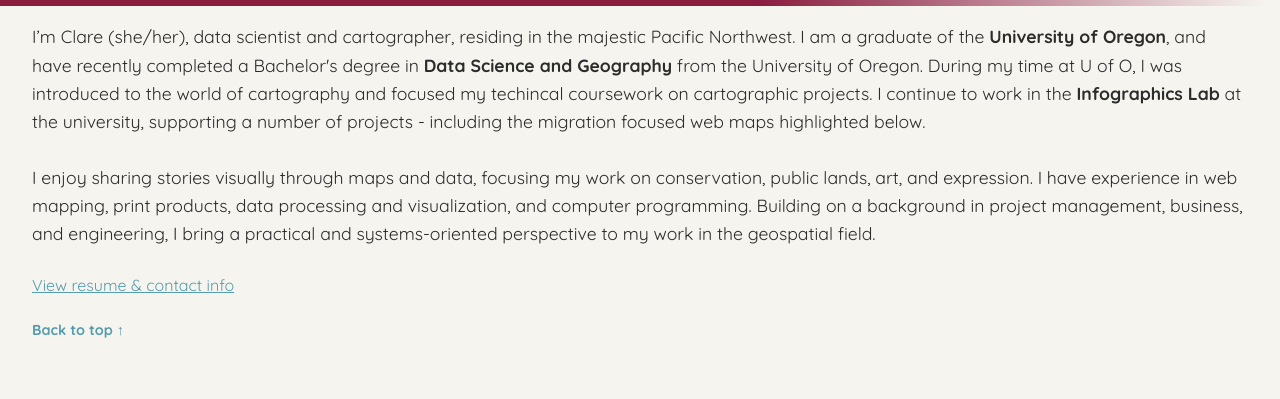
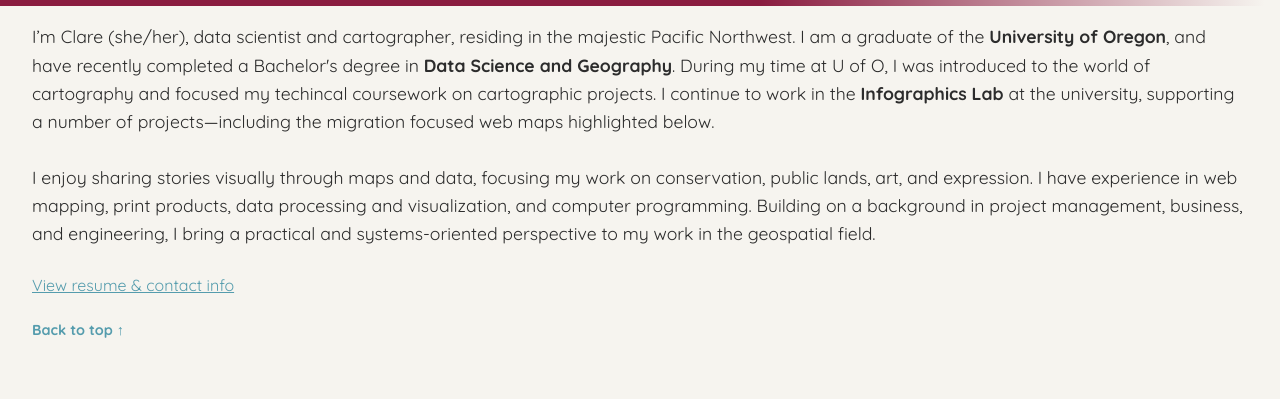
Before and after one commit to cotcasek/portfolio, a plain HTML site: page index.html in a window 1280 px wide. Shown: the part 285-684 px from the top of the page. Drawn offline with Linux system fonts and the light colour scheme; a web font is replaced by a local one.

Commit message:
update repetitive part of about me

```diff
--- a/index.html
+++ b/index.html
@@ -41,7 +41,7 @@
 
     <p>
       I’m Clare (she/her), data scientist and cartographer, residing in the majestic Pacific Northwest.
-      I am a graduate of the <b>University of Oregon</b>, and have recently completed a Bachelor's degree in <b>Data Science and Geography</b> from the University of Oregon.  During my time at U of O, I was introduced to the world of cartography and focused my techincal coursework on cartographic projects.  I continue to work in the <b>Infographics Lab</b> at the university, supporting a number of projects - including the migration focused web maps highlighted below.  <br><br>
+      I am a graduate of the <b>University of Oregon</b>, and have recently completed a Bachelor's degree in <b>Data Science and Geography</b>.  During my time at U of O, I was introduced to the world of cartography and focused my techincal coursework on cartographic projects.  I continue to work in the <b>Infographics Lab</b> at the university, supporting a number of projects&mdash;including the migration focused web maps highlighted below.  <br><br>
       I enjoy sharing stories visually through maps and data, focusing my work on conservation, public lands, art, and expression.
       I have experience in web mapping, print products, data processing and visualization, and computer programming.
       Building on a background in project management, business, and engineering, I bring a practical and systems-oriented perspective to my work in the geospatial field.
```
